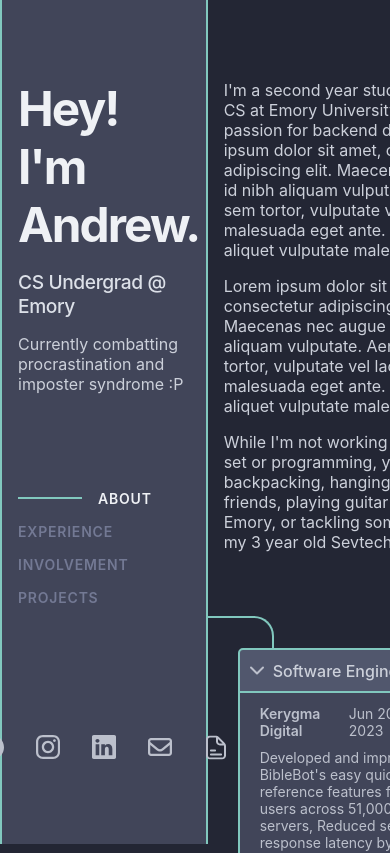
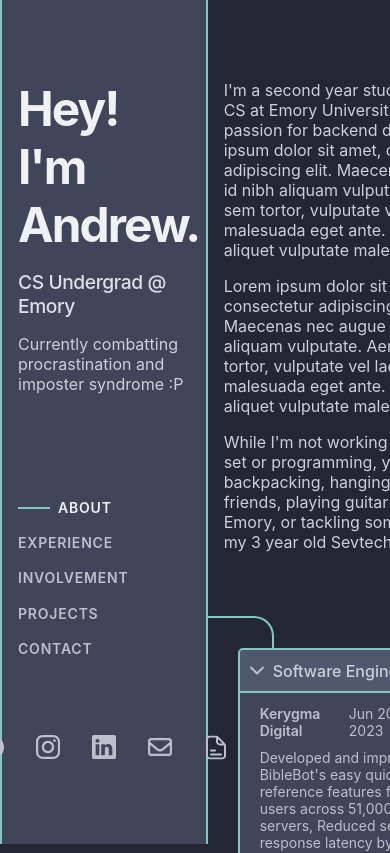
Before and after one commit to andrewtlu/andrewtlu.github.io, a React (Vite) app: page / in a window 390 px wide. Shown: the top 853 px of the page. Built offline with nearby package versions, Linux system fonts and the light colour scheme.

Commit message:
Make navbar responsive to hover + clicks

```diff
--- a/src/App.tsx
+++ b/src/App.tsx
@@ -1,14 +1,34 @@
 import { Socials } from './components/svgs.tsx'
 import './App.css'
 import { ContactPane, ExperiencePane, ProjectPane, InfoPane } from './components/panes.tsx'
-import { useEffect } from 'react'
 
 function App() {
+  const navElements = [
+    document.querySelector('ul.small .about'),
+    document.querySelector('ul.small .experience'),
+    document.querySelector('ul.small .involvement'),
+    document.querySelector('ul.small .projects'),
+    document.querySelector('ul.small .contact'),
+  ]
+
   // const observer = new IntersectionObserver(entries => {
   //   entries.forEach(entry => {
   //     entry.
   //   })
   // });
+
+  // update navbar clicks
+  navElements.forEach(element => {
+    if (element instanceof Element) {
+      element.addEventListener('click', () => {
+        // clear active id (make sure not to delete semicolon cuz magic?)
+        navElements.forEach(unselect => {
+          if (unselect instanceof Element) unselect.id = '';
+        });
+        element.id = 'active';
+      })
+    }
+  });
 
   return (
     <div className='content'>
@@ -23,25 +43,34 @@ function App() {
           </div>
           <nav>
             <ul className='small'>
-              {/* TODO: animations */}
               <li className='about' id='active'>
                 <a href="#about">
+                  <span className='selection'></span>
                   About
                 </a>
               </li>
               <li className='experience'>
                 <a href="#experience">
+                  <span className='selection'></span>
                   Experience
                 </a>
               </li>
               <li className='involvement'>
                 <a href="#involvement">
+                  <span className='selection'></span>
                   Involvement
                 </a>
               </li>
               <li className='projects'>
                 <a href="#projects">
+                  <span className='selection'></span>
                   Projects
+                </a>
+              </li>
+              <li className='contact'>
+                <a href="#contact">
+                  <span className='selection'></span>
+                  Contact
                 </a>
               </li>
             </ul>
--- a/src/components/svgs.tsx
+++ b/src/components/svgs.tsx
@@ -95,7 +95,7 @@ export function Socials() {
 export function DropdownArrow() {
   return (
     <svg xmlns="http://www.w3.org/2000/svg" width="24" height="25" viewBox="0 0 24 25" fill="none" className='arrow'>
-      <path d="M9 18.5L15 12.5L9 6.5" stroke="currentColor" stroke-width="2" stroke-linecap="round" stroke-linejoin="round"/>
+      <path d="M9 18.5L15 12.5L9 6.5" stroke="currentColor" strokeWidth="2" strokeLinecap="round" strokeLinejoin="round"/>
     </svg>
   );
 }
@@ -103,8 +103,8 @@ export function DropdownArrow() {
 export function RedirectArrow() {
   return (
     <svg xmlns="http://www.w3.org/2000/svg" width="24" height="24" viewBox="0 0 24 24" fill="none" className='redirect'>
-      <path d="M7 17L17 7" stroke="currentColor" stroke-width="2" stroke-linecap="round" stroke-linejoin="round"/>
-      <path d="M7 7H17V17" stroke="currentColor" stroke-width="2" stroke-linecap="round" stroke-linejoin="round"/>
+      <path d="M7 17L17 7" stroke="currentColor" strokeWidth="2" strokeLinecap="round" strokeLinejoin="round"/>
+      <path d="M7 7H17V17" stroke="currentColor" strokeWidth="2" strokeLinecap="round" strokeLinejoin="round"/>
     </svg>
   );
 }
@@ -112,7 +112,7 @@ export function RedirectArrow() {
 export function Chat() {
   return (
     <svg xmlns="http://www.w3.org/2000/svg" width="24" height="25" viewBox="0 0 24 25" fill="none" className='chat'>
-      <path d="M21 12C21.0034 13.3199 20.6951 14.6219 20.1 15.8C19.3944 17.2118 18.3098 18.3992 16.9674 19.2293C15.6251 20.0594 14.0782 20.4994 12.5 20.5C11.1801 20.5035 9.87812 20.1951 8.7 19.6L3 21.5L4.9 15.8C4.30493 14.6219 3.99656 13.3199 4 12C4.00061 10.4218 4.44061 8.87488 5.27072 7.53258C6.10083 6.19028 7.28825 5.1056 8.7 4.40003C9.87812 3.80496 11.1801 3.49659 12.5 3.50003H13C15.0843 3.61502 17.053 4.49479 18.5291 5.97089C20.0052 7.44699 20.885 9.41568 21 11.5V12Z" stroke="currentColor" stroke-width="2" stroke-linecap="round" stroke-linejoin="round"/>
+      <path d="M21 12C21.0034 13.3199 20.6951 14.6219 20.1 15.8C19.3944 17.2118 18.3098 18.3992 16.9674 19.2293C15.6251 20.0594 14.0782 20.4994 12.5 20.5C11.1801 20.5035 9.87812 20.1951 8.7 19.6L3 21.5L4.9 15.8C4.30493 14.6219 3.99656 13.3199 4 12C4.00061 10.4218 4.44061 8.87488 5.27072 7.53258C6.10083 6.19028 7.28825 5.1056 8.7 4.40003C9.87812 3.80496 11.1801 3.49659 12.5 3.50003H13C15.0843 3.61502 17.053 4.49479 18.5291 5.97089C20.0052 7.44699 20.885 9.41568 21 11.5V12Z" stroke="currentColor" strokeWidth="2" strokeLinecap="round" strokeLinejoin="round"/>
     </svg>
   );
 }
--- a/src/header.css
+++ b/src/header.css
@@ -33,46 +33,35 @@ header .body {
   margin-bottom: 6rem;
 }
 
-header li {
-  margin: 0.5rem 0;
-}
-
 /* nav styles */
 
-.small li {
-  position: relative;
-  color: var(--overlay);
+.small a {
+  display: flex;
+  align-items: center;
+
+  color: var(--contrast-overlay);
+  height: 2.2rem;
+
   font-weight: 600;
   letter-spacing: 0.05rem;
   text-transform: uppercase;
-  margin-top: 1rem;
 }
 
-.small li::before {
-  display: block;
-  content: '';
+.selection {
+  width: 0;
+  transition: all 0.2s ease-out;
+}
 
-  float: left;
-  margin: 0.45rem 0 0 0;
-  width: 0;
-  height: 2px;
+#active .selection, ul.small a:hover .selection {
+  display: inline-block;
+  width: 2rem;
+  height: var(--thickness);
+  margin-right: 0.5rem;
   background-color: var(--accent);
 }
 
-.small #active {
+#active a, a:hover {
   color: var(--contrast-base);
-  margin-top: 1rem;
-}
-
-.small #active::before {
-  display: block;
-  content: '';
-
-  float: left;
-  margin: 0.45rem 1rem 0 0;
-  width: 4rem;
-  height: 2px;
-  background-color: var(--accent);
 }
 
 
```
